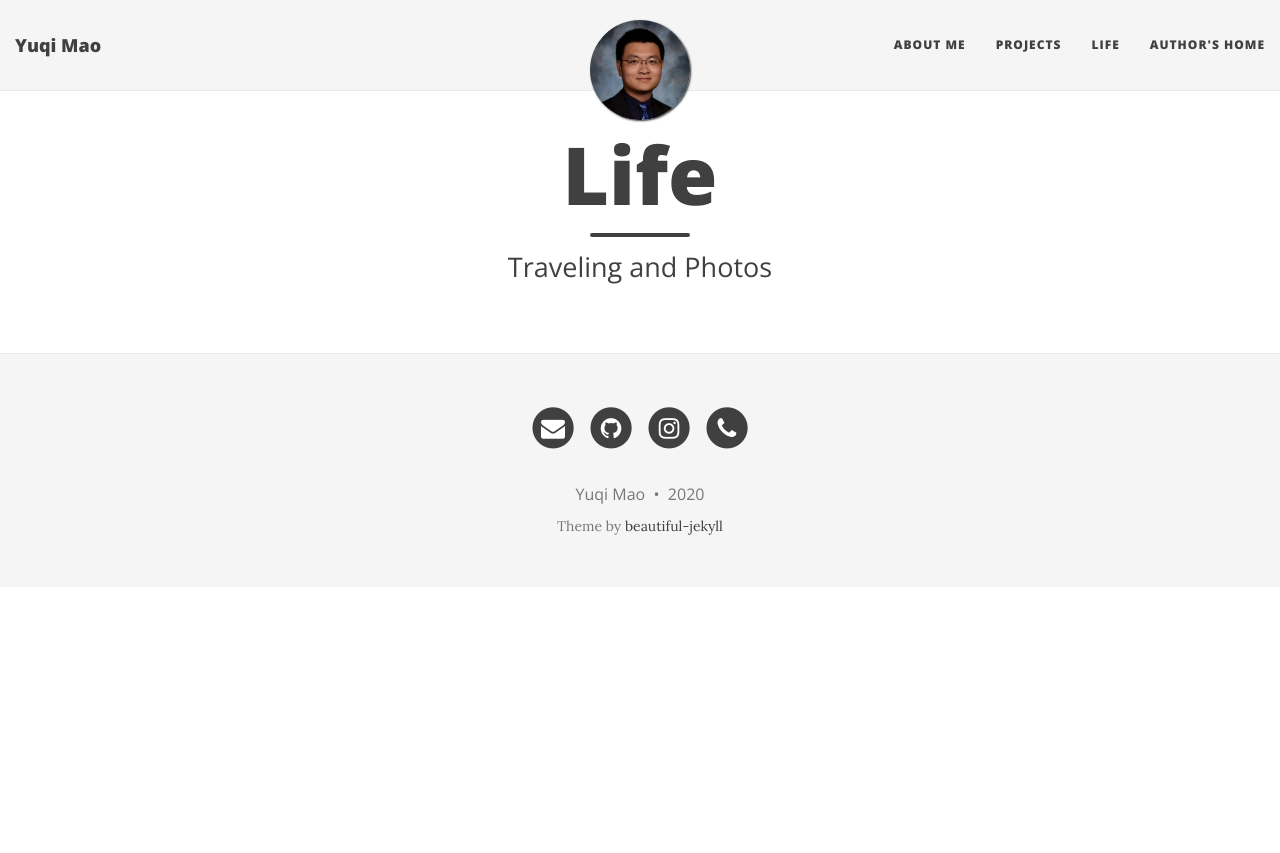
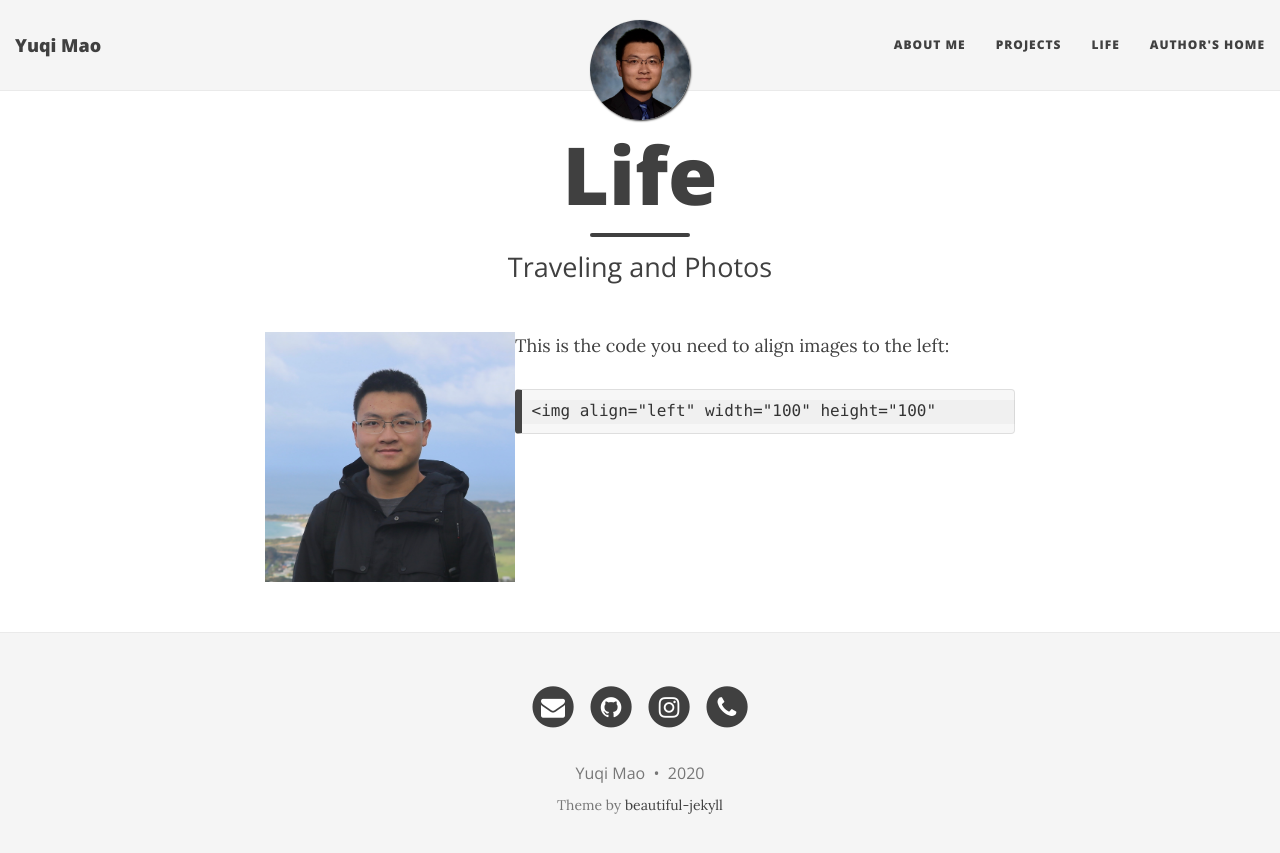
Before and after one commit to yqmao17/yqmao17.github.io, a Jekyll site: the page built from blog.md, in a window 1280 px wide. Shown: the top 853 px of the page. Built offline with Jekyll 4.4.1, drawn with Linux system fonts in a browser that asks for light colours; nearby versions of some CDN libraries.

Commit message:
add images

````diff
--- a/blog.md
+++ b/blog.md
@@ -13,3 +13,10 @@ subtitle: Traveling and Photos
          alt="Elephant at sunset">
     <figcaption>Me</figcaption>
 </figure> -->
+
+<img align="left" width="250" height="250" src="/img/me.jpeg">
+
+This is the code you need to align images to the left:
+```
+<img align="left" width="100" height="100"
+```
````
